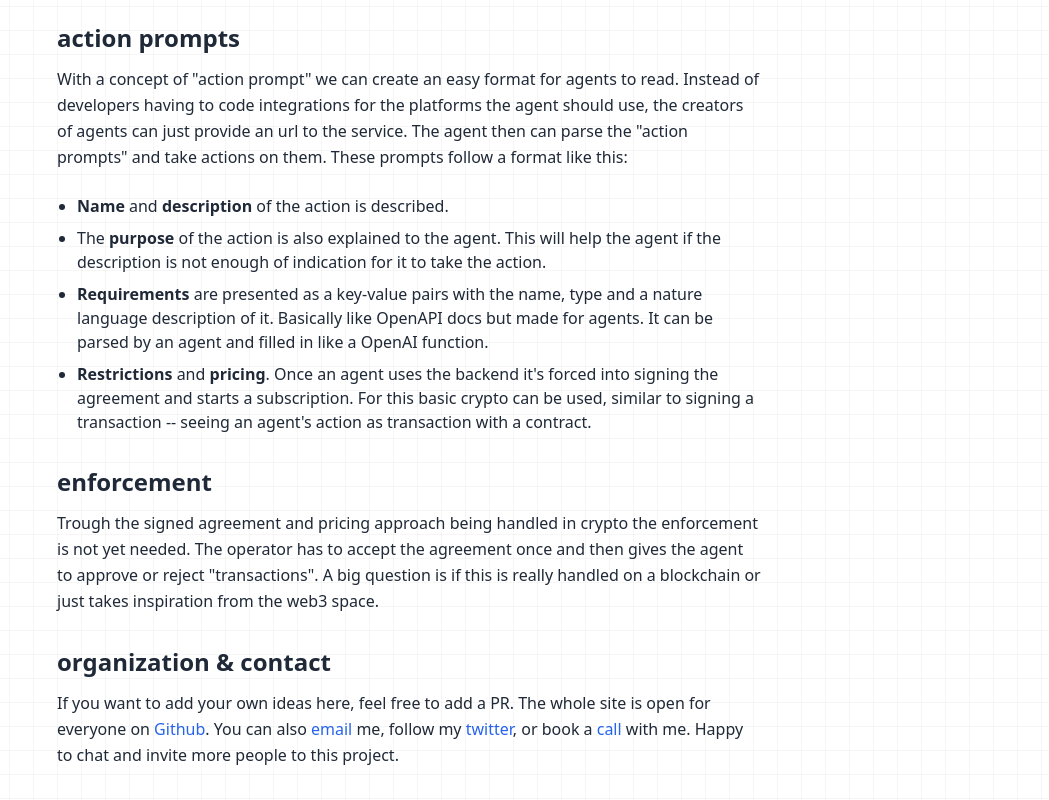
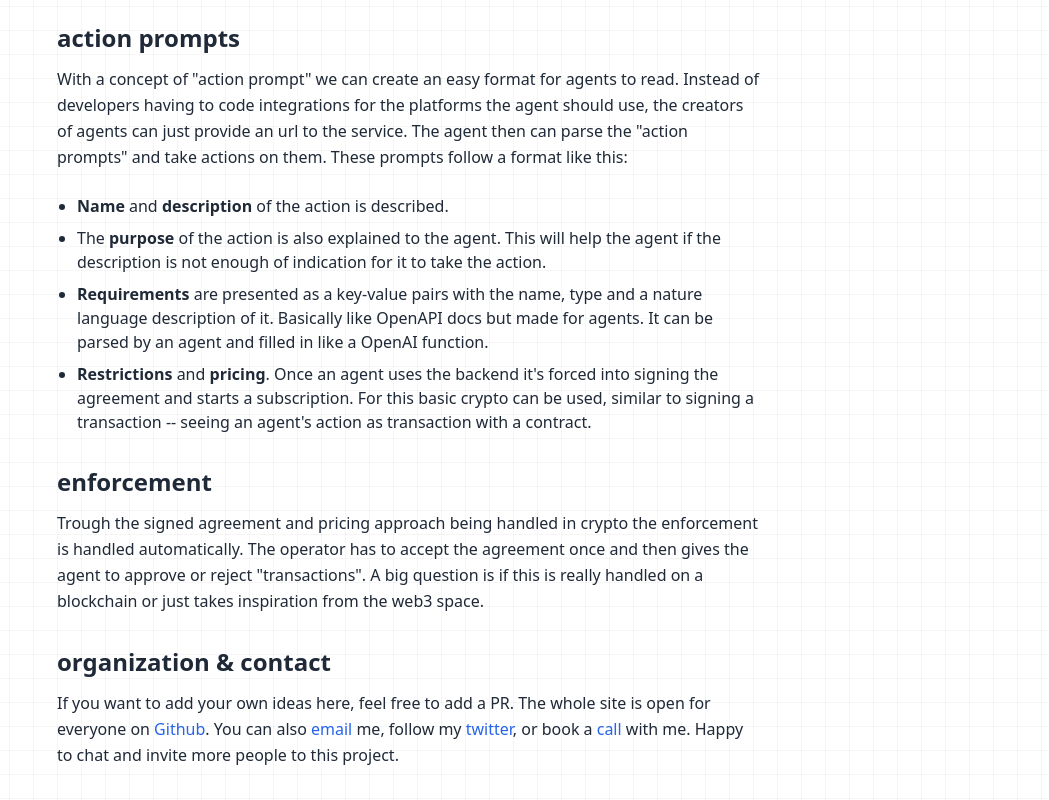
Before and after one commit to 0w9/agents-acc, a website: page index.html in a window 1280 px wide. Shown: the part 858-1658 px from the top of the page, without its empty margins (231-1280 px from the left). Drawn offline with nearby package versions, Linux system fonts and the light colour scheme.

Commit message:
Typo fixes

```diff
--- a/index.html
+++ b/index.html
@@ -83,7 +83,7 @@
       <section>
         <h2 class="text-2xl font-bold mb-3">enforcement</h2>
         <p class="leading-relaxed">
-          Trough the signed agreement and pricing approach being handled in crypto the enforcement is not yet needed. The operator has to accept the agreement once and then
+          Trough the signed agreement and pricing approach being handled in crypto the enforcement is handled automatically. The operator has to accept the agreement once and then
           gives the agent to approve or reject "transactions". A big question is if this is really handled on a blockchain or just takes inspiration from the web3 space.
         </p>
       </section>
```
